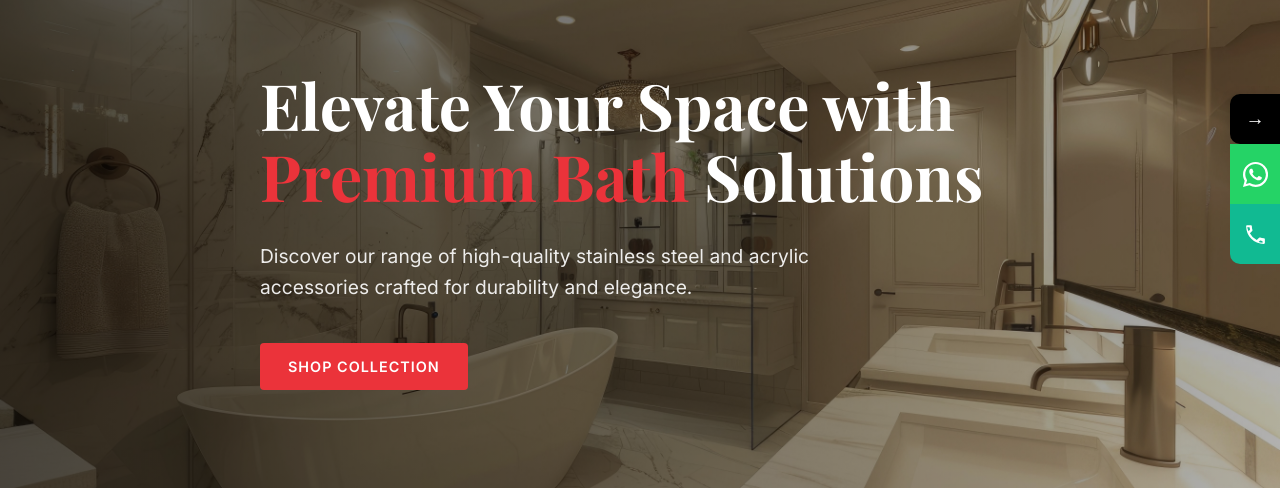
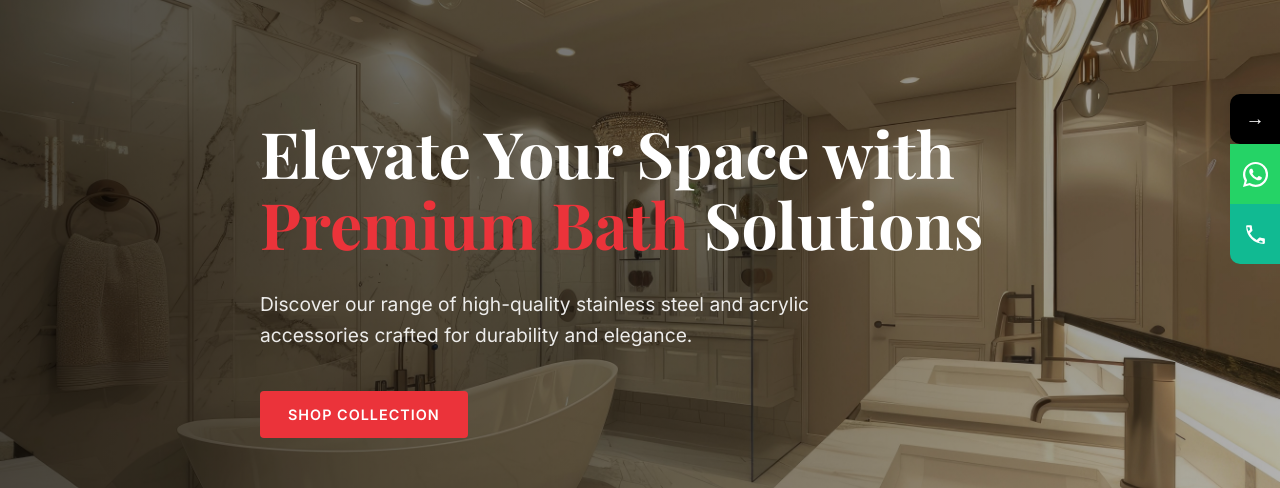
Before and after one commit to Yatripatel8/eshan-enterprise, a Next.js app: page / in a window 1280 px wide. Shown: the part 221-709 px from the top of the page. Built offline with nearby package versions, Linux system fonts and the light colour scheme; no server answers; the database is empty; a web font is replaced by a local one.

Commit message:
feat: implement search results page and add global styling components for product display, did contain for cover

```diff
--- a/src/app/globals.css
+++ b/src/app/globals.css
@@ -75,7 +75,7 @@ img {
 
 .container {
   max-width: var(--container-width);
-  margin: 0 auto;
+  margin: 32px auto 0;
   padding: 0 20px;
 }
 
```
